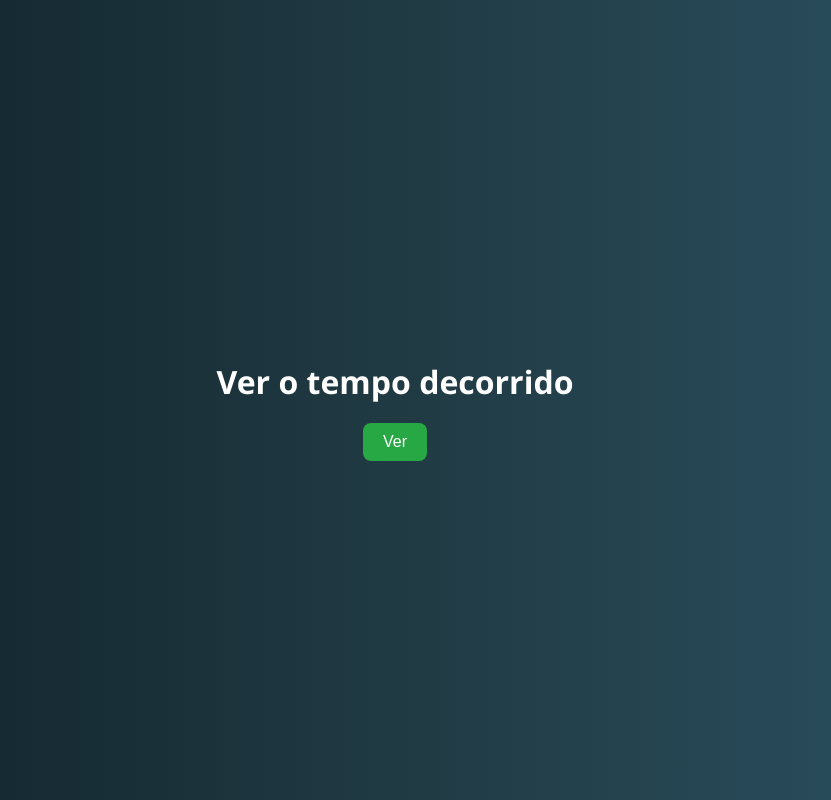
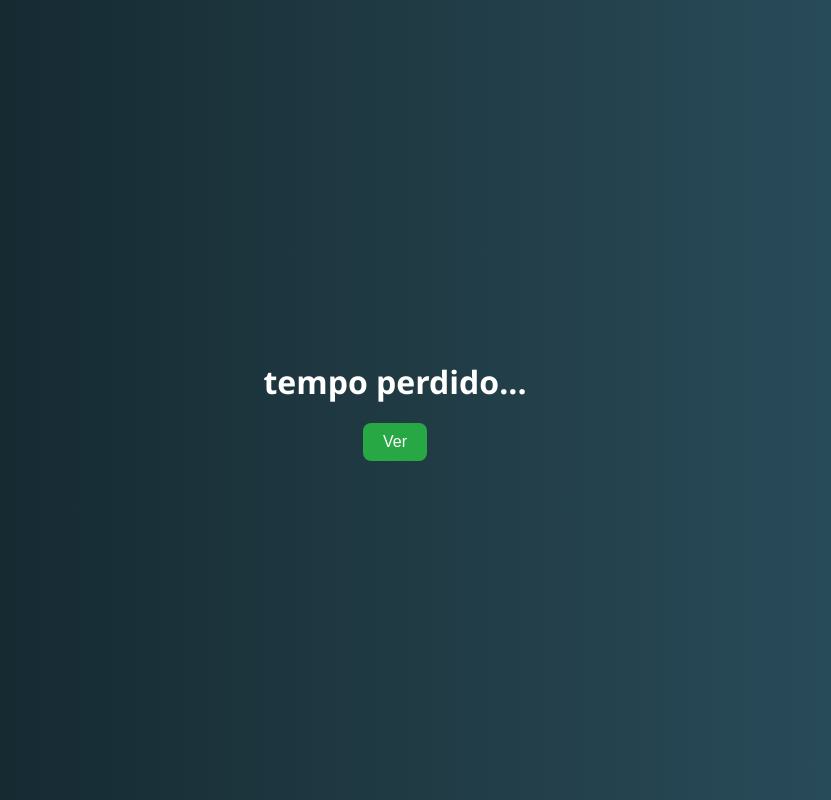
Before and after one commit to znnmurilo/akiane, a plain HTML site: page index.html in a window 1280 px wide. Shown: the whole page, without its empty margins (245-1076 px from the left). Drawn offline with Linux system fonts and the light colour scheme.

Commit message:
Update index.html

```diff
--- a/index.html
+++ b/index.html
@@ -93,7 +93,7 @@
 <body>
 
     <div id="verArea">
-        <h1>Ver o tempo decorrido</h1>
+        <h1>tempo perdido...</h1>
         <button onclick="mostrarTemporizador()">Ver</button>
     </div>
 
```
